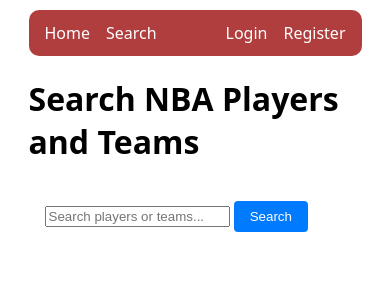
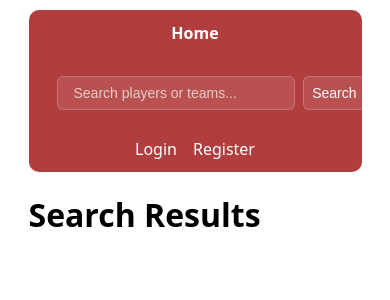
Before and after one commit to jules946/set09103_advanced_web_tech, a Flask app: page /search in a window 390 px wide. Shown: the top 300 px of the page. Run offline with Flask 3, Linux system fonts and the light colour scheme; parts of the project's set-up code (start-up, migrations or seed data) failed here and were passed over.

Commit message:
Moving Search bar to nav bar

```diff
--- a/static/css/main.css
+++ b/static/css/main.css
@@ -17,6 +17,65 @@ body {
     align-items: center;
     color: white;
     border-radius: 10px;
+    gap: 1rem;
+}
+
+.nav-section {
+    display: flex;
+    align-items: center;
+    gap: 1rem;
+    flex: 1;
+}
+
+.nav-logo {
+    color: white;
+    text-decoration: none;
+    font-weight: 600;
+    white-space: nowrap;
+}
+
+.nav-search {
+    display: flex;
+    gap: 0.5rem;
+    flex: 1;
+    max-width: 400px;
+}
+
+.nav-search-input {
+    flex: 250px;
+    padding: 0.5rem 1rem;
+    border: 1px solid rgba(255, 255, 255, 0.2);
+    border-radius: 6px;
+    background: rgba(255, 255, 255, 0.1);
+    color: white;
+    font-size: 0.875rem;
+    transition: all 0.2s;
+}
+
+.nav-search-input::placeholder {
+    color: rgba(255, 255, 255, 0.7);
+}
+
+.nav-search-input:focus {
+    outline: none;
+    background: rgba(255, 255, 255, 0.15);
+    border-color: rgba(255, 255, 255, 0.3);
+}
+
+.nav-search-button {
+    padding: 0.5rem 1rem;
+    background: rgba(255, 255, 255, 0.1);
+    border: 1px solid rgba(255, 255, 255, 0.2);
+    border-radius: 6px;
+    color: white;
+    font-size: 0.875rem;
+    cursor: pointer;
+    transition: all 0.2s;
+    white-space: nowrap;
+}
+
+.nav-search-button:hover {
+    background: rgba(255, 255, 255, 0.2);
 }
 
 /* Navigation link containers */
@@ -157,3 +216,43 @@ without hiding the drop down*/
 .fade-out {
     opacity: 0;
 }
+
+/* Responsive adjustments */
+@media (max-width: 768px) {
+    .nav {
+        flex-direction: column;
+        padding: 0.75rem;
+        gap: 0.75rem;
+    }
+
+    .nav-section {
+        width: 100%;
+    }
+
+    .nav-search {
+        max-width: none;
+    }
+
+    .auth-links {
+        width: 100%;
+        justify-content: center;
+    }
+}
+
+@media (max-width: 480px) {
+    .nav-section {
+        flex-direction: column;
+    }
+
+    .nav-logo {
+        text-align: center;
+    }
+
+    .nav-search {
+        width: 100%;
+    }
+
+    .nav-search-button {
+        padding: 0.5rem;
+    }
+}
--- a/templates/base.html
+++ b/templates/base.html
@@ -16,10 +16,33 @@
     <div class="container">
         {#Nav Bar#}
         <nav class="nav">
-            <div class="nav-links">
-                <a href="{{ url_for('main.index') }}">Home</a>
-                <a href="{{ url_for('search.search_page') }}">Search</a>
+            <div class="nav-section">
+                <a href="{{ url_for('main.index') }}" class="nav-logo">Home</a>
+
+                <form action="{{ url_for('search.search_page') }}" method="GET" class="nav-search" onsubmit="return validateSearch(event)">
+                    <input
+                        type="text"
+                        name="q"
+                        placeholder="Search players or teams..."
+                        class="nav-search-input"
+                        value="{{ request.args.get('q', '') }}"
+                    >
+                    <button type="submit" class="nav-search-button">
+                        Search
+                    </button>
+                </form>
+                <script>
+                    function validateSearch(event) {
+                        const searchInput = event.target.querySelector('input[name="q"]');
+                        if (!searchInput.value.trim()) {
+                            event.preventDefault();
+                            return false;
+                        }
+                        return true;
+                    }
+                </script>
             </div>
+
             <div class="auth-links">
                 {% if current_user.is_authenticated %}
                     <div class="dropdown">
--- a/templates/search/results.html
+++ b/templates/search/results.html
@@ -4,22 +4,7 @@
 
 {% block content %}
 <div class="search-container max-w-6xl mx-auto p-4">
-    <h1 class="text-2xl font-bold mb-6">Search NBA Players and Teams</h1>
-
-    <form action="{{ url_for('search.search_page') }}" method="GET" class="mb-8">
-        <div class="flex gap-2">
-            <input
-                type="text"
-                name="q"
-                value="{{ query }}"
-                placeholder="Search players or teams..."
-                class="flex-1 px-4 py-2 border rounded-lg focus:outline-none focus:ring-2 focus:ring-blue-500"
-            >
-            <button type="submit" class="px-6 py-2 bg-blue-600 text-white rounded-lg hover:bg-blue-700">
-                Search
-            </button>
-        </div>
-    </form>
+    <h1 class="text-2xl font-bold mb-6">Search Results</h1>
 
     {% if results %}
         <div class="results-table">
```
